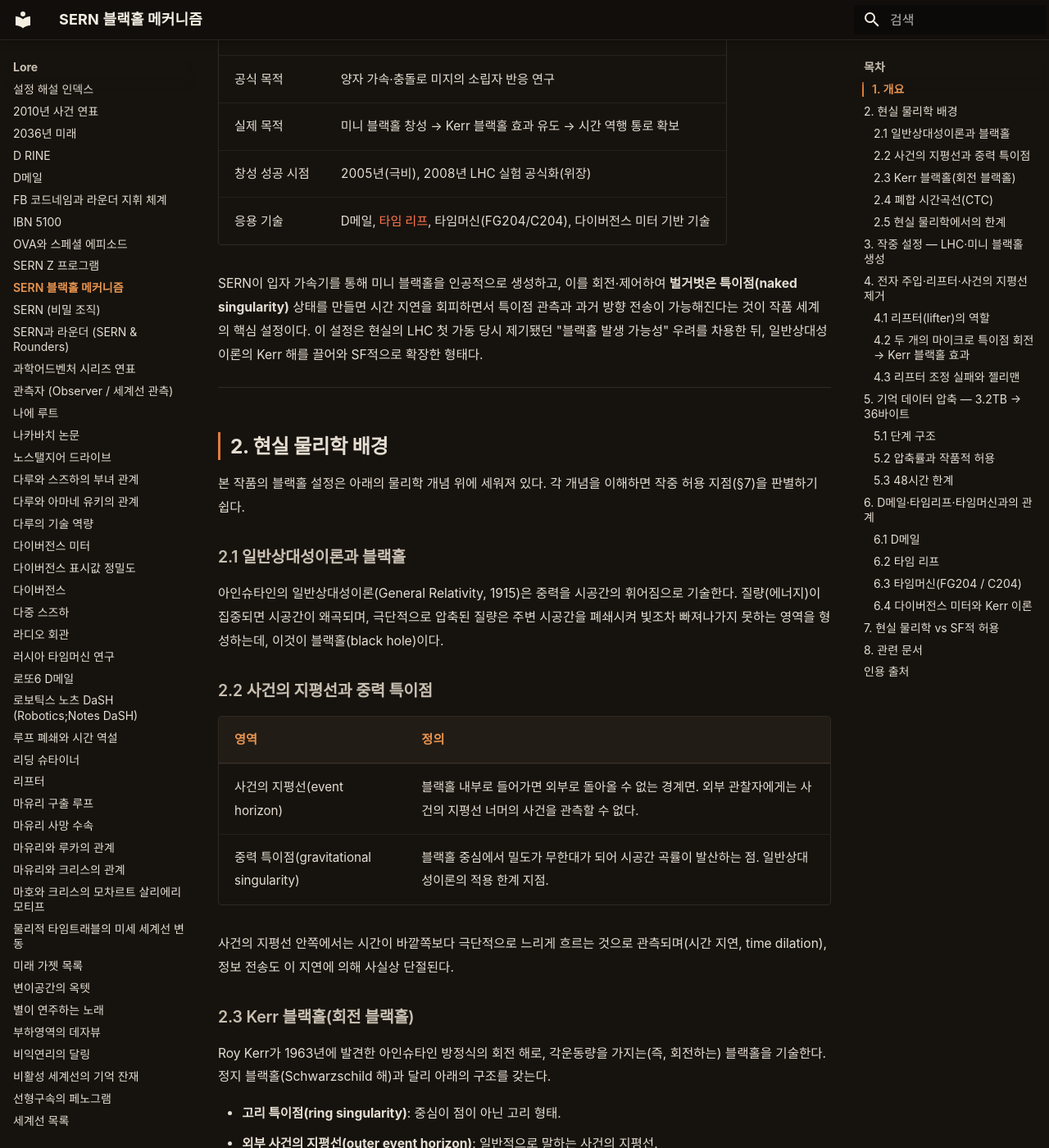
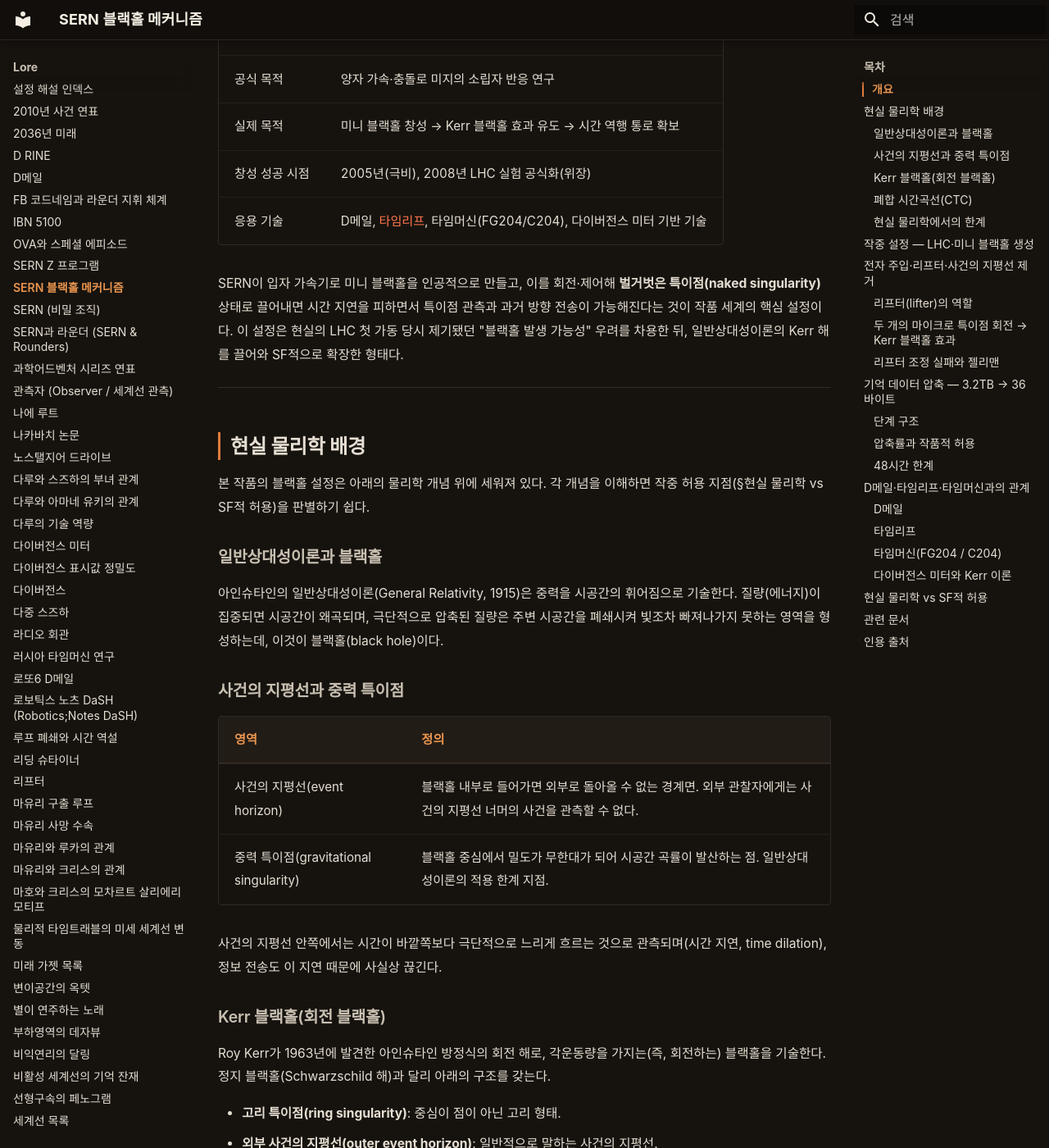
Before and after one commit to sgwiki/sgwiki.github.io, an MkDocs documentation site: the page built from wiki/lore/SERN-블랙홀-메커니즘.md, in a window 1280 px wide and 1400 px high, scrolled down 721 px. Shown: the whole window at 82% size. Built offline with MkDocs 1.6.1 and Material for MkDocs 9.7.7, drawn with Linux system fonts in a browser that asks for light colours; some web fonts are replaced; some of the changed text lies outside the part shown.

Commit message:
chore(wiki): SERN-블랙홀-메커니즘 정비 — restructurer ## N. 헤더 번호 23건 제거(8 H2·15 H3)·본문 교차 참조 갱신 2건(§7→§현실 물리학 vs SF적 허용·§5→§기억 데이터 압축)·rewriter VOCAB(《Steins;Gate》→《슈타인즈 게이트》 2건·'타임 리프'→'타임리프' 7건)·humanize 7건(번역투 ~에 의해 3·~에 기반하여 1·~를 통해 1·추상주어+만능동사 2)·사실·스포일러(main_story)·수치(27km·3.2TB·36바이트·1/890억·48시간·14명·80명·42인치·23ms·0.02A·2005년·2008년)·인용([공식] QA자료집·[팬 분석] Mechanics §2.2.3) 불변·quote_protect pass·fact_guard pass·sanitizer pass·linker pass(내부 29 ok·broken 0)

```diff
--- a/wiki/lore/SERN-블랙홀-메커니즘.md
+++ b/wiki/lore/SERN-블랙홀-메커니즘.md
@@ -8,11 +8,11 @@
 
 # SERN 마이크로 블랙홀 & Kerr 블랙홀 메커니즘
 
-SERN(세른)이 지하에 설치한 LHC(대형 강입자 충돌기, Large Hadron Collider)로 생성하는 **미니 블랙홀(마이크로 블랙홀)**과, 이를 회전시켜 구현하는 **Kerr 블랙홀(회전 블랙홀)**의 설정이 《Steins;Gate》 시리즈의 시간 이동 기술 전반의 기반을 이룬다. 본 문서는 물리학 배경과 작중 설정, 그리고 SF적 허용 지점을 정리한다. 조직·프로그램 자체의 서사는 [SERN](SERN.md)과 [Z 프로그램](SERN-Z-프로그램.md) 문서를 참조.
+SERN(세른)이 지하에 설치한 LHC(대형 강입자 충돌기, Large Hadron Collider)로 생성하는 **미니 블랙홀(마이크로 블랙홀)**과, 이를 회전시켜 구현하는 **Kerr 블랙홀(회전 블랙홀)**의 설정이 《슈타인즈 게이트》 시리즈의 시간 이동 기술 전반의 기반을 이룬다. 본 문서는 물리학 배경과 작중 설정, 그리고 SF적 허용 지점을 정리한다. 조직·프로그램 자체의 서사는 [SERN](SERN.md)과 [Z 프로그램](SERN-Z-프로그램.md) 문서를 참조.
 
 ---
 
-## 1. 개요
+## 개요
 
 | 항목 | 내용 |
 |---|---|
@@ -21,45 +21,45 @@
 | 공식 목적 | 양자 가속·충돌로 미지의 소립자 반응 연구 |
 | 실제 목적 | 미니 블랙홀 창성 → Kerr 블랙홀 효과 유도 → 시간 역행 통로 확보 |
 | 창성 성공 시점 | 2005년(극비), 2008년 LHC 실험 공식화(위장) |
-| 응용 기술 | D메일, [타임 리프](타임리프.md), 타임머신(FG204/C204), 다이버전스 미터 기반 기술 |
+| 응용 기술 | D메일, [타임리프](타임리프.md), 타임머신(FG204/C204), 다이버전스 미터 기반 기술 |
 
-SERN이 입자 가속기를 통해 미니 블랙홀을 인공적으로 생성하고, 이를 회전·제어하여 **벌거벗은 특이점(naked singularity)** 상태를 만들면 시간 지연을 회피하면서 특이점 관측과 과거 방향 전송이 가능해진다는 것이 작품 세계의 핵심 설정이다. 이 설정은 현실의 LHC 첫 가동 당시 제기됐던 "블랙홀 발생 가능성" 우려를 차용한 뒤, 일반상대성이론의 Kerr 해를 끌어와 SF적으로 확장한 형태다.
+SERN이 입자 가속기로 미니 블랙홀을 인공적으로 만들고, 이를 회전·제어해 **벌거벗은 특이점(naked singularity)** 상태로 끌어내면 시간 지연을 피하면서 특이점 관측과 과거 방향 전송이 가능해진다는 것이 작품 세계의 핵심 설정이다. 이 설정은 현실의 LHC 첫 가동 당시 제기됐던 "블랙홀 발생 가능성" 우려를 차용한 뒤, 일반상대성이론의 Kerr 해를 끌어와 SF적으로 확장한 형태다.
 
 ---
 
-## 2. 현실 물리학 배경
+## 현실 물리학 배경
 
-본 작품의 블랙홀 설정은 아래의 물리학 개념 위에 세워져 있다. 각 개념을 이해하면 작중 허용 지점(§7)을 판별하기 쉽다.
+본 작품의 블랙홀 설정은 아래의 물리학 개념 위에 세워져 있다. 각 개념을 이해하면 작중 허용 지점(§현실 물리학 vs SF적 허용)을 판별하기 쉽다.
 
-### 2.1 일반상대성이론과 블랙홀
+### 일반상대성이론과 블랙홀
 
 아인슈타인의 일반상대성이론(General Relativity, 1915)은 중력을 시공간의 휘어짐으로 기술한다. 질량(에너지)이 집중되면 시공간이 왜곡되며, 극단적으로 압축된 질량은 주변 시공간을 폐쇄시켜 빛조차 빠져나가지 못하는 영역을 형성하는데, 이것이 블랙홀(black hole)이다.
 
-### 2.2 사건의 지평선과 중력 특이점
+### 사건의 지평선과 중력 특이점
 
 | 영역 | 정의 |
 |---|---|
 | 사건의 지평선(event horizon) | 블랙홀 내부로 들어가면 외부로 돌아올 수 없는 경계면. 외부 관찰자에게는 사건의 지평선 너머의 사건을 관측할 수 없다. |
 | 중력 특이점(gravitational singularity) | 블랙홀 중심에서 밀도가 무한대가 되어 시공간 곡률이 발산하는 점. 일반상대성이론의 적용 한계 지점. |
 
-사건의 지평선 안쪽에서는 시간이 바깥쪽보다 극단적으로 느리게 흐르는 것으로 관측되며(시간 지연, time dilation), 정보 전송도 이 지연에 의해 사실상 단절된다.
+사건의 지평선 안쪽에서는 시간이 바깥쪽보다 극단적으로 느리게 흐르는 것으로 관측되며(시간 지연, time dilation), 정보 전송도 이 지연 때문에 사실상 끊긴다.
 
-### 2.3 Kerr 블랙홀(회전 블랙홀)
+### Kerr 블랙홀(회전 블랙홀)
 
 Roy Kerr가 1963년에 발견한 아인슈타인 방정식의 회전 해로, 각운동량을 가지는(즉, 회전하는) 블랙홀을 기술한다. 정지 블랙홀(Schwarzschild 해)과 달리 아래의 구조를 갖는다.
 
 - **고리 특이점(ring singularity)**: 중심이 점이 아닌 고리 형태.
 - **외부 사건의 지평선(outer event horizon)**: 일반적으로 말하는 사건의 지평선.
 - **내부 사건의 지평선(inner event horizon / Cauchy horizon)**: 그 안쪽에 또 하나의 경계.
-- **에르고스피어(ergosphere)**: 회전에 의해 시공간이 끌려가는 영역.
+- **에르고스피어(ergosphere)**: 회전 때문에 시공간이 끌려가는 영역.
 
 Kerr 해에서 각운동량이 특정 임계치를 넘으면 외부 사건의 지평선이 소멸하고 특이점이 외부에 노출되는 수학적 해가 존재한다. 이를 **벌거벗은 특이점(naked singularity)**이라 한다.
 
-### 2.4 폐합 시간곡선(CTC)
+### 폐합 시간곡선(CTC)
 
 Kerr 블랙홀의 고리 특이점 근처에서는 시공간이 닫힌 곡선을 형성할 수 있어, 이론적으로 과거로 되돌아가는 궤도(closed timelike curve, CTC)가 수학적으로 허용된다. 이것이 슈타인즈 게이트에서 Kerr 블랙홀을 "시간 역행 통로"로 사용하는 근거다.
 
-### 2.5 현실 물리학에서의 한계
+### 현실 물리학에서의 한계
 
 Kerr 해는 수학적 해석에 불과하며, 실제 물리적 실현 가능성에는 강한 제약이 있다.
 
@@ -72,7 +72,7 @@
 
 ---
 
-## 3. 작중 설정 — LHC·미니 블랙홀 생성
+## 작중 설정 — LHC·미니 블랙홀 생성
 
 SERN의 연혁은 표면적으로는 CERN(유럽 핵입자물리 연구소)의 그것과 같지만, 작중에서는 아래의 비밀 연혁이 덧붙여진다.
 
@@ -95,13 +95,13 @@
 
 ---
 
-## 4. 전자 주입·리프터·사건의 지평선 제거
+## 전자 주입·리프터·사건의 지평선 제거
 
-### 4.1 리프터(lifter)의 역할
+### 리프터(lifter)의 역할
 
 리프터(lifter)는 본래 이온크래프트(ionocraft)의 별칭으로, 고전압으로 이온을 가속해 부양하는 장치다. 작중에서는 이 용어를 빌려 **마이크로 특이점에 전자를 주입하고 중력장을 조정하는 장치**를 가리킨다. 미래 가젯 연구소의 [전화렌지(가칭)](전화렌지.md) 실험에서는 42인치 브라운관 TV의 전자총이 우연히 이 리프터 역할을 수행했다.
 
-### 4.2 두 개의 마이크로 특이점 회전 → Kerr 블랙홀 효과
+### 두 개의 마이크로 특이점 회전 → Kerr 블랙홀 효과
 
 SERN의 타임머신 설계에서는 마이크로 특이점 2개를 초고속으로 회전시켜 Kerr 블랙홀과 동등한 시공간 구조를 구현한다. 전자를 주입해 특이점의 질량과 중력장을 미세 조정하면 각운동량 임계치를 넘길 수 있고, 그 상태에서 외부 사건의 지평선이 소멸하여 특이점이 외부에 노출된다(벌거벗은 특이점).
 
@@ -113,9 +113,9 @@
 
 가 이론적으로 성립한다.
 
-### 4.3 리프터 조정 실패와 젤리맨
+### 리프터 조정 실패와 젤리맨
 
-[SERN의 인체 실험 보고서인 젤리맨즈 리포트](젤리맨즈-리포트.md)에 기록된 14명의 피험자는 예외 없이 젤리 상태로 사망했다. 원인은 리프터의 조정 실패로 인해 마이크로 특이점을 통과할 때의 초중력을 견디지 못한 것이다. 인체 실험 피험자는 확인된 14명 외에 80명 이상이 추가로 행방불명된 것으로 추정된다.
+[SERN의 인체 실험 보고서인 젤리맨즈 리포트](젤리맨즈-리포트.md)에 기록된 14명의 피험자는 예외 없이 젤리 상태로 사망했다. 원인은 리프터 조정 실패로 마이크로 특이점을 통과할 때의 초중력을 견디지 못한 것이다. 인체 실험 피험자는 확인된 14명 외에 80명 이상이 추가로 행방불명된 것으로 추정된다.
 
 > **[공식]** 공식 자료에서 젤리맨즈 리포트의 피험자 사인은 마이크로 특이점 통과 시 중력 조정(리프터)이 제대로 이루어지지 않아 발생한 초중력에 의한 것으로 설명된다. — [슈타게 공식 QA자료집](../근거자료/공식/qa-자료집.md)
 
@@ -123,11 +123,11 @@
 
 ---
 
-## 5. 기억 데이터 압축 — 3.2TB → 36바이트
+## 기억 데이터 압축 — 3.2TB → 36바이트
 
-### 5.1 단계 구조
+### 단계 구조
 
-[타임 리프](타임리프.md)의 핵심 기술은 인간의 단기 기억(약 3.2TB로 가정)을 마이크로 특이점에 통과시켜 **36바이트**까지 초압축하는 것이다. 작중 설정상 5단계를 거친다.
+[타임리프](타임리프.md)의 핵심 기술은 인간의 단기 기억(약 3.2TB로 가정)을 마이크로 특이점에 통과시켜 **36바이트**까지 초압축하는 것이다. 작중 설정상 5단계를 거친다.
 
 | 단계 | 내용 |
 |---|---|
@@ -137,31 +137,31 @@
 | 4. 압축 해동 | LHC 가속 정지 후 약 23ms 안에 압축이 풀리므로, 그 이내에 SERN 직통 광회선으로 전화렌지(가칭)로 되돌려 특이점에 송신 |
 | 5. 수신측 뇌로 전개 | 수신자의 휴대전화 송화구에서 약 0.02A 방전 → 대뇌 측두엽에 뇌 신경 펄스 주입 → 전두엽의 톱다운 기억 검색 신호로 강제 회상 |
 
-### 5.2 압축률과 작품적 허용
+### 압축률과 작품적 허용
 
 3.2TB(약 3.2 × 10¹² 바이트)를 36바이트로 축소하면 압축률은 약 **1/890억**에 달한다. 이는 데이터 압축 이론(샤논 한계)상 불가능한 수치이며, 작품은 이를 "우주 전체가 디지털에 가까운 해석으로 성립한다"는 설정 위에서 물리적 압축과 데이터 압축을 혼용하는 허용으로 처리한다.
 
 > **[팬 분석]** "타임 리프 머신은 헤드셋으로 사용자의 뇌 구조를 읽어 데이터로 변환한 뒤, 블랙홀에 가깝게 통과시켜 작은 크기로 압축한다. 어떻게든 물리적 압축과 데이터 압축이 혼동된다." — [The Mechanics of Steins;Gate v1.0.3](../근거자료/비공식/mechanics-of-steins-gate/ch2.md), §2.2.3[^1]
 
-### 5.3 48시간 한계
+### 48시간 한계
 
-타임 리프의 기본 한계는 48시간이다. 크리스는 "성격은 기억만으로 형성되는 것이 아니며, 발신자와 수신자의 뇌 구조가 가장 유사한 최근 버전의 자신으로 제한되어야 한다"는 논리로 한계를 설명한다. 마호 히유의 개량으로 SG0 시점에서는 2주까지 확장된다.
+타임리프의 기본 한계는 48시간이다. 크리스는 "성격은 기억만으로 형성되는 것이 아니며, 발신자와 수신자의 뇌 구조가 가장 유사한 최근 버전의 자신으로 제한해야 한다"는 논리로 한계를 설명한다. 마호 히유의 개량으로 SG0 시점에서는 2주까지 확장된다.
 
 ---
 
-## 6. D메일·타임리프·타임머신과의 관계
+## D메일·타임리프·타임머신과의 관계
 
-### 6.1 D메일
+### D메일
 
 D메일은 정보(텍스트)를 미니 블랙홀 통로로 과거로 보내는 기술이다. 전화렌지(가칭) 환경에서 우연히 발생했으며, 데이터가 작기 때문에 압축 단계를 거치지 않고 직접 통로로 전송된다. SERN의 에셜론이 D메일을 포착하면 세계선이 변동한다. 자세한 구조는 [D메일 문서](D메일.md)를 참조.
 
-### 6.2 타임 리프
+### 타임리프
 
-[타임 리프](타임리프.md)는 §5의 5단계 메커니즘을 따른다. 데이터 압축 + 시간 역행이 동시에 발생하는 점이 D메일과의 본질적 차이다. 마호의 개량 전에는 48시간 한계, 이후에는 2주까지 확장.
+[타임리프](타임리프.md)는 §기억 데이터 압축의 5단계 메커니즘을 따른다. 데이터 압축 + 시간 역행이 동시에 발생하는 점이 D메일과의 본질적 차이다. 마호의 개량 전에는 48시간 한계, 이후에는 2주까지 확장.
 
-### 6.3 타임머신(FG204 / C204)
+### 타임머신(FG204 / C204)
 
-타임머신은 사람이나 물리적 물체를 과거로 직접 이동시킨다. 존 타이터(John Titor)의 증언과 작중 기술은 **마이크로 특이점 2개를 회전시켜 Kerr 블랙홀을 형성**하고, 승객 캡슐이 그 벌거벗은 특이점을 통과하도록 설계된다.
+타임머신은 사람이나 물리적 물체를 과거로 직접 이동시킨다. 존 타이터(John Titor)의 증언과 작중 기술은 **마이크로 특이점 2개를 회전시켜 Kerr 블랙홀을 형성**하고, 승객 캡슐이 그 벌거벗은 특이점을 통과하도록 설계한다.
 
 | 모델 | 출처 세계선 | 특징 |
 |---|---|---|
@@ -172,13 +172,13 @@
 
 모델 상세는 [타임머신 모델](타임머신-모델.md) 문서를 참조.
 
-### 6.4 다이버전스 미터와 Kerr 이론
+### 다이버전스 미터와 Kerr 이론
 
-[다이버전스 미터](다이버전스-미터.md)는 Kerr 블랙홀 이론에 기반한 중력 정현파를 측정하여 세계선 변동률을 수치화하는 장치로, 존 타이터의 기술을 미래의 오카베가 완성한 것이다. 이 역시 마이크로 특이점 기술의 응용이다.
+[다이버전스 미터](다이버전스-미터.md)는 Kerr 블랙홀 이론을 응용해 중력 정현파를 측정하여 세계선 변동률을 수치화하는 장치로, 존 타이터의 기술을 미래의 오카베가 완성한 것이다. 이 역시 마이크로 특이점 기술의 응용이다.
 
 ---
 
-## 7. 현실 물리학 vs SF적 허용
+## 현실 물리학 vs SF적 허용
 
 | 설정 | 현실 물리학 판정 | 비고 |
 |---|---|---|
@@ -193,14 +193,14 @@
 
 ---
 
-## 8. 관련 문서
+## 관련 문서
 
 - [SERN](SERN.md) — 조직 서사
 - [Z 프로그램](SERN-Z-프로그램.md) — 타임머신 개발 극비 계획
 - [리프터](리프터.md) — 전자 주입·중력장 조정 장치
 - [전화렌지(가칭)](전화렌지.md) — 라보의 우발적 미니 블랙홀 발생 장치
 - [D메일](D메일.md) — 정보의 과거 전송
-- [타임 리프](타임리프.md) — 기억 데이터의 과거 전송
+- [타임리프](타임리프.md) — 기억 데이터의 과거 전송
 - [타임머신](타임머신.md) — 물리적 시간 이동
 - [타임머신 모델](타임머신-모델.md) — FG204, C204 등 모델 비교
 - [젤리맨즈 리포트](젤리맨즈-리포트.md) — Z 프로그램 제4단계 인체 실험 보고서
```
Also changed, not shown: other parts of wiki/lore/SERN-블랙홀-메커니즘.md (+1 -1 lines).
